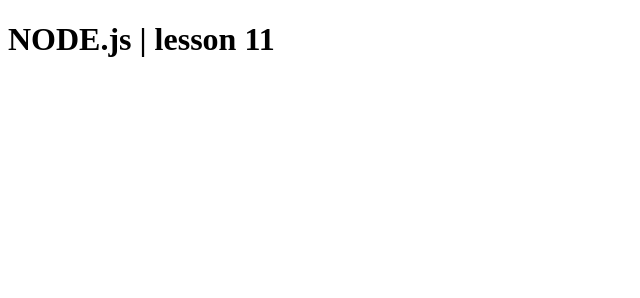
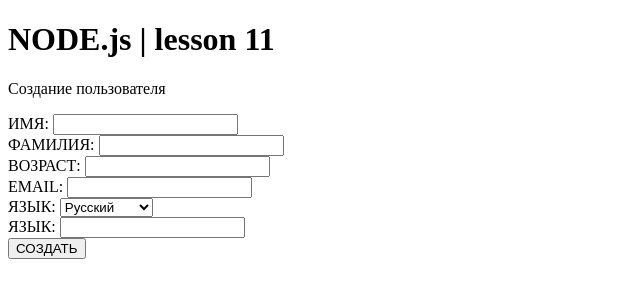
Before and after one commit to koalex/node.js-lesson-11, a website: page static/index.html in a window 1280 px wide. Shown: the whole page, without its empty margins (0-640 px from the left). Drawn offline with Linux system fonts and the light colour scheme.

Commit message:
Add user creation form

```diff
--- a/static/index.html
+++ b/static/index.html
@@ -6,5 +6,44 @@
 </head>
 <body>
     <h1>NODE.js | lesson 11</h1>
+
+    <form action="/api/v1/users" method="POST" enctype="application/x-www-form-urlencoded">
+        <p>Создание пользователя</p>
+
+        <label>
+            ИМЯ:
+            <input type="text" name="name">
+        </label>
+        <br>
+        <label>
+            ФАМИЛИЯ:
+            <input type="text" name="surname">
+        </label>
+        <br>
+        <label>
+            ВОЗРАСТ:
+            <input type="text" name="age">
+        </label>
+        <br>
+        <label>
+            EMAIL:
+            <input type="text" name="email">
+        </label>
+        <br>
+        <label>
+            ЯЗЫК:
+            <select name="lang">
+                <option value="ru">Русский</option>
+                <option value="en">Английский</option>
+            </select>
+        </label>
+        <br>
+        <label>
+            ЯЗЫК:
+            <input type="password" name="password">
+        </label>
+        <br>
+        <button type="submit">СОЗДАТЬ</button>
+    </form>
 </body>
 </html>
```
